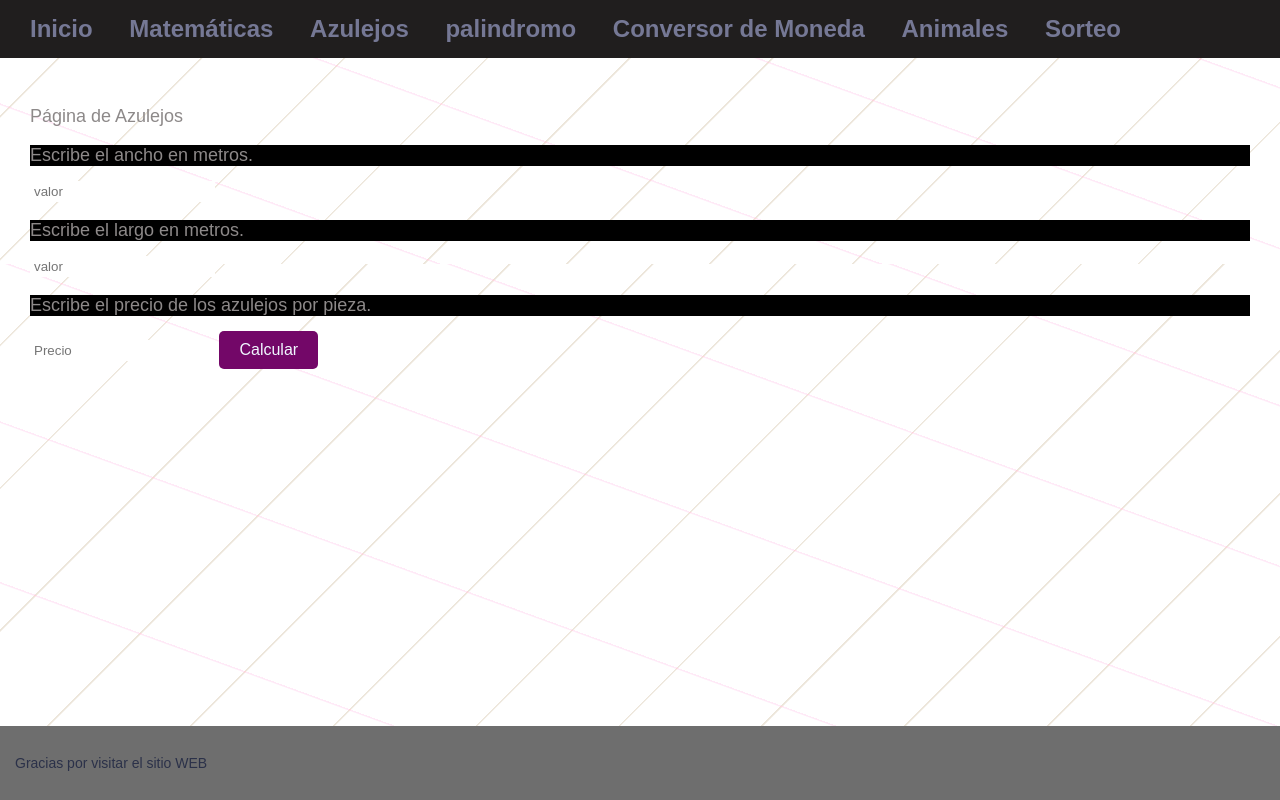
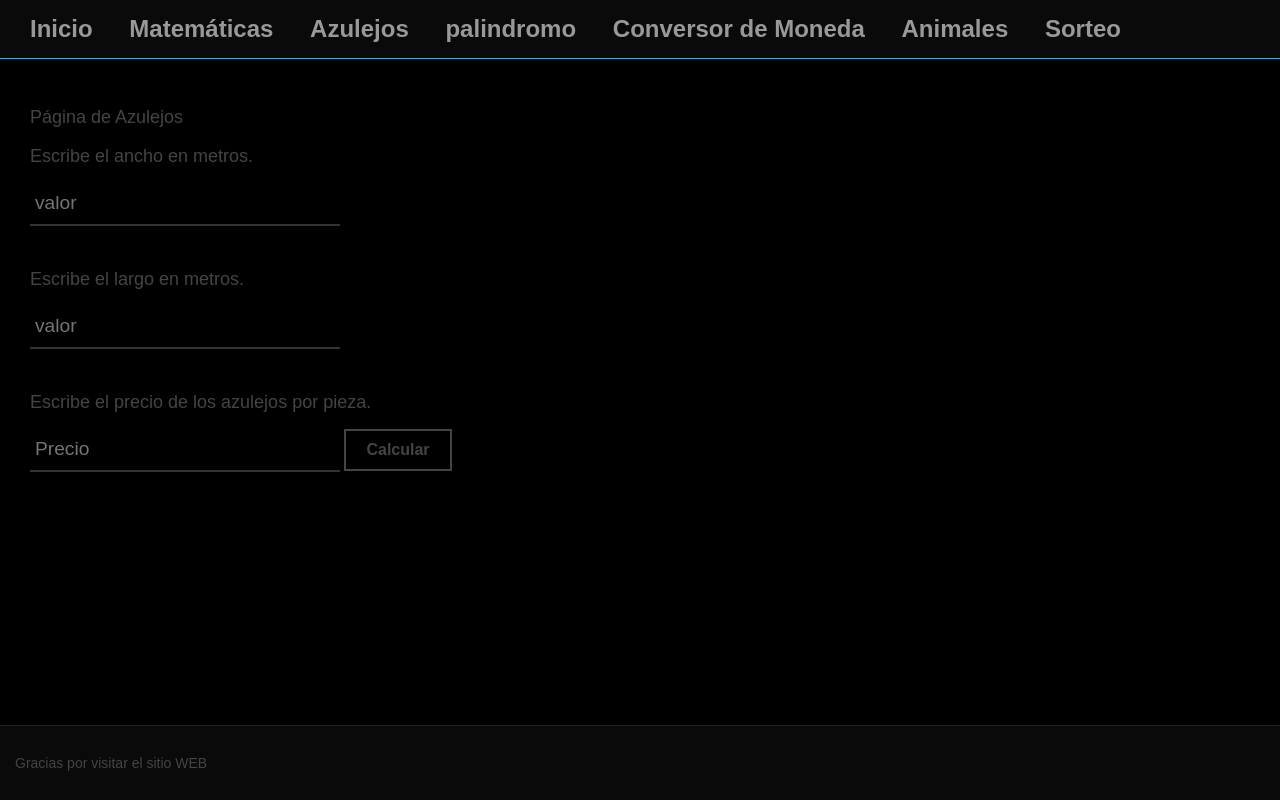
Before and after one commit to migna27/elote, a Flask app: page /azulejo in a window 1280 px wide. Run offline with Flask 3, Linux system fonts and the light colour scheme.

Commit message:
cambio de estilo a negro con azul

```diff
--- a/static/js/script.js
+++ b/static/js/script.js
@@ -23,3 +23,50 @@
     document.documentElement.style.setProperty('--mouse-x', e.clientX + 'px');
     document.documentElement.style.setProperty('--mouse-y', e.clientY + 'px');
 });
+
+// --- INICIA CÓDIGO DE LLUVIA DE FIGURAS ---
+
+// Espera a que el DOM esté cargado
+document.addEventListener("DOMContentLoaded", function() {
+
+    // ... (tu código de btnOK y mousemove se queda como está) ...
+
+    const container = document.querySelector(".figure-rain-container");
+
+    function createFigure() {
+        if (!container) return; // No hacer nada si el contenedor no existe
+
+        const figure = document.createElement("div");
+        figure.classList.add("figure-item");
+
+        // Decidir aleatoriamente si es un círculo o un cuadrado
+        if (Math.random() > 0.5) {
+            figure.classList.add("square");
+        }
+
+        // 1. Posición horizontal aleatoria
+        figure.style.left = Math.random() * 100 + "vw";
+
+        // 2. Duración de caída aleatoria (entre 4 y 8 segundos)
+        const duration = Math.random() * 4 + 4;
+        figure.style.animationDuration = duration + "s";
+
+        // 3. Retraso aleatorio (para que no empiecen todas juntas)
+        figure.style.animationDelay = Math.random() * 3 + "s";
+
+        container.appendChild(figure);
+
+        // 4. Borrar la figura cuando termine su animación
+        setTimeout(() => {
+            figure.remove();
+        }, (duration + 3) * 1000); // (duración + retraso max) * 1000
+    }
+
+    // Crear 40 figuras para empezar
+    for(let i = 0; i < 40; i++) {
+        createFigure();
+    }
+
+    // Crear una nueva figura cada 300ms
+    setInterval(createFigure, 300);
+});
--- a/static/styles/styles.css
+++ b/static/styles/styles.css
@@ -1,7 +1,9 @@
+
 html {
-    background-color: rgb(8, 8, 8);
+    background-color: #000;
 }
-html, body{
+
+html, body {
     height: 100%;
     margin: 0;
     padding: 0;
@@ -9,92 +11,191 @@
     display: flex;
     flex-direction: column;
 
-}
-html, body{
-    height: 100%;
-    margin: 0;
-    padding: 0;
-    font-family: Arial, sans-serif;
-    display: flex;
-    flex-direction: column;
-
-    background-color: transparent;
-
-    /* *
-     * Un gradiente radial que sigue al cursor (definido por las variables)
-     */
     background-image: radial-gradient(
         circle 400px at var(--mouse-x) var(--mouse-y),
-        /* Un brillo sutil usando el color de tu botón */
-        rgba(125, 128, 199, 0.3) 0%,
-        /* Se desvanece a transparente */
-        rgba(9, 81, 112, 0.674) 100%
+        rgba(0, 0, 128, 0.3) 0%,
+        rgba(0, 0, 128, 0.0) 100%
     );
     background-repeat: no-repeat;
+    background-color: #000;
     position: relative;
-    overflow-x: hidden; /* Evita barras de scroll extrañas */
-
-}
-header{
-    background-color: #201e1e;
-    text-align:left;
-    padding:15px;
-    font-size: x-large;
-    size: 4cm;
-
+    overflow-x: hidden;
 }
 
-header a{
-    color: #757895;
-    /* el primer valor aplica para top bottom, y el segundo para left right */
+/* 2. HEADER Y FOOTER */
+header {
+
+    background-color: #0a0a0a; /* Casi negro */
+    text-align: left;
+    padding: 15px;
+    font-size: x-large;
+    border-bottom: 1px solid #00BFFF;
+}
+
+footer {
+
+    background-color: #0a0a0a;
+    padding: 15px;
+    font-size: 14px;
+    color: #444; /* Texto gris muy oscuro */
+    text-align: left;
+    border-top: 1px solid #222; /* Borde gris muy oscuro */
+}
+
+/* 3. ENLACES DEL HEADER */
+header a {
+
+    color: #999; /* Gris claro (no blanco) */
     margin: 15px;
     font-weight: bold;
+    position: relative;
+    text-decoration: none;
+    transition: color 0.3s ease, text-shadow 0.3s ease;
 }
 
-main{
+header a::after {
+    content: '';
+    position: absolute;
+    width: 100%;
+    transform: scaleX(0);
+    height: 2px;
+    bottom: -5px;
+    left: 0;
+    background-color: #00BFFF;
+    transform-origin: center;
+    transition: transform 0.3s ease;
+}
+
+header a:hover {
+    color: #00BFFF; /* Se ilumina a Azul */
+    text-shadow: 0 0 10px rgba(0, 191, 255, 0.7);
+}
+
+/* 4. CONTENIDO PRINCIPAL (MAIN) Y TEXTO */
+main {
     flex: 1;
     padding: 30px;
     text-align: left;
+    animation: content-fade-in 0.6s ease-out forwards;
 }
 
-main p{
-    color: rgb(141, 137, 137);
-    font-size: 18px;
-    margin-bottom: 15px;
+/* Párrafos y etiquetas */
+main p,
+main label {
+
+  color: #444; /* Gris muy oscuro */
+  font-size: 18px;
+  margin-bottom: 15px;
+  text-shadow: none;
+  transition: color 0.3s ease;
 }
 
-.input-welcome{
-padding: 10px;
-width: 200px;
-margin-bottom: 20px;
+main p:hover,
+main label:hover {
+  color: #777; /* Se ilumina a gris medio */
 }
 
-.button-ok {
-  padding: 10px 20px;
-  background-color: #730768;
-  color: aliceblue;
-  cursor: pointer;
-  border: none;
-  border-radius: 5px;
-  font-size: 16px;
+/* Títulos H1 */
+main h1 {
+
+  color: #555;
+  font-size: 2.5em;
+  animation: none; /* Sin animación de brillo */
 }
 
-footer{
-    background-color: #6e6e6e;
-    padding: 15px;
-    font-size: 14px;
-    color: #2b3149;
+/* 5. INPUTS (CAMPOS DE TEXTO) */
+.input-welcome,
+.input-value1,
+.input-value2,
+.input-value3 {
+
+  width: 300px;
+  font-size: 1.2em;
+  padding: 10px 5px;
+  margin-bottom: 25px;
+  background: transparent;
+  border: none;
+  outline: none;
+  border-bottom: 2px solid #333; /* Línea base muy oscura */
+  color: #444; /* Texto oscuro */
+  transition: border-color 0.3s ease, color 0.3s ease, box-shadow 0.3s ease;
+}
+
+/* Hover (cuando no está seleccionado) */
+.input-welcome:not(:focus):hover,
+.input-value1:not(:focus):hover,
+.input-value2:not(:focus):hover,
+.input-value3:not(:focus):hover {
+  border-color: #00BFFF; /* Se ilumina a Azul */
+}
+
+/* Focus (seleccionado) - MANTIENE EL BRILLO */
+.input-welcome:focus,
+.input-value1:focus,
+.input-value2:focus,
+.input-value3:focus {
+  color: #CCE5FF; /* Texto azulado claro */
+  border-color: #00BFFF; /* Borde se mantiene Azul */
+  outline: none;
+  /* Aplicamos la animación de "brillo" (box-shadow) */
+  animation: blue-input-glow 2s ease-in-out infinite;
+}
+
+/* 6. BOTONES */
+.button-ok {
+  /* (NO PERMITIDO) Botón oscuro por defecto */
+  padding: 10px 20px;
+  font-size: 16px;
+  font-weight: bold;
+  cursor: pointer;
+  border-radius: 0;
+
+  background-color: transparent;
+  border: 2px solid #444; /* Borde gris oscuro */
+  color: #444; /* Texto gris oscuro */
+
+  transition: all 0.2s ease;
+  animation: none; /* Sin pulso por defecto */
+}
+
+.button-ok:hover {
+  /* Se ilumina a Azul al interactuar */
+  background-color: #00BFFF;
+  color: #000; /* Texto negro */
+  transform: translateY(-2px);
+  border-color: #00BFFF;
+  box-shadow: 0 0 20px rgba(0, 191, 255, 0.7);
+}
+
+/* 7. TABLAS (como en animals.html) */
+table, th, td {
+    /* (NO PERMITIDO) Bordes oscuros */
+    border: 1px solid #333;
+    border-collapse: collapse;
+    padding: 10px;
     text-align: left;
 }
 
-table, th, td {
-    border: 3px solid black;
-    border-collapse: collapse;
-    padding: 10px;
-    text-align: left;
-    text-decoration-color: aqua;
+.table > thead {
+    background-color: #0a0a0a;
+    border-bottom: 2px solid #333;
+    color: #666; /* Texto de cabecera oscuro */
 }
 
+/* Filas de la tabla */
+.table > tbody > tr {
+    transition: background-color 0.3s ease, color 0.3s ease;
+    color: #444; /* Texto oscuro */
+    background-color: transparent;
+}
+.table > tbody > tr:hover {
+    /* Iluminación sutil al interactuar */
+    background-color: rgba(0, 191, 255, 0.1);
+    color: #777;
+    cursor: default;
+}
+
+/* (Estilos de .table... de Bootstrap se quedan) */
 .table {
   --bs-table-color-type: initial;
   --bs-table-bg-type: initial;
@@ -132,365 +233,99 @@
 .table > thead {
   vertical-align: bottom;
 }
-.table-group-divider {
-  border-top: calc(var(--bs-border-width) * 2) solid currentcolor;
+/* ... */
+.table-dark {
+  /* Esto sobreescribe el .table-dark de animals.html */
+  --bs-table-color: #666;
+  --bs-table-bg: #0a0a0a;
+  --bs-table-border-color: #333;
 }
-.caption-top {
-  caption-side: top;
-}
-.table-sm > :not(caption) > * > * {
-  padding: 0.25rem 0.25rem;
-}
-.table-bordered > :not(caption) > * {
-  border-width: var(--bs-border-width) 0;
-}
-.table-bordered > :not(caption) > * > * {
-  border-width: 0 var(--bs-border-width);
-}
-.table-borderless > :not(caption) > * > * {
-  border-bottom-width: 0;
-}
-.table-borderless > :not(:first-child) {
-  border-top-width: 0;
-}
-.table-striped > tbody > tr:nth-of-type(odd) > * {
-  --bs-table-color-type: var(--bs-table-striped-color);
-  --bs-table-bg-type: var(--bs-table-striped-bg);
-}
-.table-striped-columns > :not(caption) > tr > :nth-child(2n) {
-  --bs-table-color-type: var(--bs-table-striped-color);
-  --bs-table-bg-type: var(--bs-table-striped-bg);
-}
-.table-active {
-  --bs-table-color-state: var(--bs-table-active-color);
-  --bs-table-bg-state: var(--bs-table-active-bg);
-}
-.table-hover > tbody > tr:hover > * {
-  --bs-table-color-state: var(--bs-table-hover-color);
-  --bs-table-bg-state: var(--bs-table-hover-bg);
-}
-.table-primary {
-  --bs-table-color: #000;
-  --bs-table-bg: #cfe2ff;
-  --bs-table-border-color: #a6b5cc;
-  --bs-table-striped-bg: #c5d7f2;
-  --bs-table-striped-color: #000;
-  --bs-table-active-bg: #bacbe6;
-  --bs-table-active-color: #000;
-  --bs-table-hover-bg: #bfd1ec;
-  --bs-table-hover-color: #000;
-  color: var(--bs-table-color);
-  border-color: var(--bs-table-border-color);
-}
-.table-secondary {
-  --bs-table-color: #000;
-  --bs-table-bg: #e2e3e5;
-  --bs-table-border-color: #b5b6b7;
-  --bs-table-striped-bg: #d7d8da;
-  --bs-table-striped-color: #000;
-  --bs-table-active-bg: #cbccce;
-  --bs-table-active-color: #000;
-  --bs-table-hover-bg: #d1d2d4;
-  --bs-table-hover-color: #000;
-  color: var(--bs-table-color);
-  border-color: var(--bs-table-border-color);
-}
-.table-success {
-  --bs-table-color: #000;
-  --bs-table-bg: #d1e7dd;
-  --bs-table-border-color: #a7b9b1;
-  --bs-table-striped-bg: #c7dbd2;
-  --bs-table-striped-color: #000;
-  --bs-table-active-bg: #bcd0c7;
-  --bs-table-active-color: #000;
-  --bs-table-hover-bg: #c1d6cc;
-  --bs-table-hover-color: #000;
-  color: var(--bs-table-color);
-  border-color: var(--bs-table-border-color);
-}
-.table-info {
-  --bs-table-color: #000;
-  --bs-table-bg: #cff4fc;
-  --bs-table-border-color: #a6c3ca;
-  --bs-table-striped-bg: #c5e8ef;
-  --bs-table-striped-color: #000;
-  --bs-table-active-bg: #badce3;
-  --bs-table-active-color: #000;
-  --bs-table-hover-bg: #bfe2e9;
-  --bs-table-hover-color: #000;
-  color: var(--bs-table-color);
-  border-color: var(--bs-table-border-color);
-}
-.table-warning {
-  --bs-table-color: #000;
-  --bs-table-bg: #fff3cd;
-  --bs-table-border-color: #ccc2a4;
-  --bs-table-striped-bg: #f2e7c3;
-  --bs-table-striped-color: #000;
-  --bs-table-active-bg: #e6dbb9;
-  --bs-table-active-color: #000;
-  --bs-table-hover-bg: #ece1be;
-  --bs-table-hover-color: #000;
-  color: var(--bs-table-color);
-  border-color: var(--bs-table-border-color);
-}
-.table-danger {
-  --bs-table-color: #000;
-  --bs-table-bg: #f8d7da;
-  --bs-table-border-color: #c6acae;
-  --bs-table-striped-bg: #eccccf;
-  --bs-table-striped-color: #000;
-  --bs-table-active-bg: #dfc2c4;
-  --bs-table-active-color: #000;
-  --bs-table-hover-bg: #e5c7ca;
-  --bs-table-hover-color: #000;
-  color: var(--bs-table-color);
-  border-color: var(--bs-table-border-color);
-}
-.table-light {
-  --bs-table-color: #000;
-  --bs-table-bg: #f8f9fa;
-  --bs-table-border-color: #c6c7c8;
-  --bs-table-striped-bg: #ecedee;
-  --bs-table-striped-color: #000;
-  --bs-table-active-bg: #dfe0e1;
-  --bs-table-active-color: #000;
-  --bs-table-hover-bg: #e5e6e7;
-  --bs-table-hover-color: #000;
-  color: var(--bs-table-color);
-  border-color: var(--bs-table-border-color);
-}
-.table-dark {
-  --bs-table-color: #fff;
-  --bs-table-bg: #212529;
-  --bs-table-border-color: #4d5154;
-  --bs-table-striped-bg: #2c3034;
-  --bs-table-striped-color: #fff;
-  --bs-table-active-bg: #373b3e;
-  --bs-table-active-color: #fff;
-  --bs-table-hover-bg: #323539;
-  --bs-table-hover-color: #fff;
-  color: var(--bs-table-color);
-  border-color: var(--bs-table-border-color);
-}
-.table-responsive {
-  overflow-x: auto;
-  -webkit-overflow-scrolling: touch;
-}
-@media (max-width: 575.98px) {
-  .table-responsive-sm {
-    overflow-x: auto;
-    -webkit-overflow-scrolling: touch;
+
+
+/* 8. LLUVIA DE FIGURAS (COLORES NUEVOS) */
+@keyframes fall {
+  /* (PERMITIDO) */
+  from {
+    transform: translateY(-20vh);
+    opacity: 1;
+  }
+  to {
+    transform: translateY(110vh);
+    opacity: 0;
   }
 }
-@media (max-width: 767.98px) {
-  .table-responsive-md {
-    overflow-x: auto;
-    -webkit-overflow-scrolling: touch;
-  }
-}
-@media (max-width: 991.98px) {
-  .table-responsive-lg {
-    overflow-x: auto;
-    -webkit-overflow-scrolling: touch;
-  }
-}
-@media (max-width: 1199.98px) {
-  .table-responsive-xl {
-    overflow-x: auto;
-    -webkit-overflow-scrolling: touch;
-  }
-}
-@media (max-width: 1399.98px) {
-  .table-responsive-xxl {
-    overflow-x: auto;
-    -webkit-overflow-scrolling: touch;
-  }
-}
-
-/* --- Efecto Hover para Botones --- */
-.button-ok {
-  /* ... tus estilos existentes ... */
-  /* Añadimos una transición para que el efecto sea suave */
-  transition: transform 0.2s ease, box-shadow 0.2s ease;
-}
-
-.button-ok:hover {
-  /* 1. Lo "elevamos" un poco */
-  transform: translateY(-3px);
-
-  /* 2. Le damos un "brillo" con el color de tu header */
-  box-shadow: 0px 5px 15px rgba(32, 30, 30, 0.7);
-
-  /* 3. Opcional: Aumentamos un poco el brillo del botón */
-  filter: brightness(1.1);
-}
-
-/* --- Efecto Hover para Enlaces del Header --- */
-header a {
-  /* ... tus estilos existentes ... */
-  /* Añadimos 'position: relative' para posicionar el subrayado */
-  position: relative;
-  /* Evita el subrayado por defecto */
-  text-decoration: none;
-  /* Transición para el color */
-  transition: color 0.3s ease;
-}
-
-/* Creamos el "pseudo-elemento" ::after que será nuestro subrayado */
-header a::after {
-  content: '';
-  position: absolute;
-  width: 100%;
-
-  /* Lo escalamos a 0 para que esté oculto */
-  transform: scaleX(0);
-
-  height: 2px;
-  bottom: -5px; /* Posición 5px debajo del enlace */
-  left: 0;
-
-  /* Usamos el color de tus enlaces */
-  background-color: #e8cce5;
-
-  /* Animación: se origina desde el centro */
-  transform-origin: center;
-  transition: transform 0.3s ease;
-}
-
-/* Cuando pasamos el cursor... */
-header a:hover {
-  /* Opcional: Cambia el color del texto ligeramente */
-  color: #fff;
-}
-
-/* ...hacemos que el subrayado (::after) escale a su tamaño normal */
-header a:hover::after {
-  transform: scaleX(1);
-}
-
-/* --- 1. Definimos la animación de "brillo de colores" --- */
-/* Usaremos los colores que ya tienes:
-   #730768 (botón) y #e8cce5 (enlaces) */
-@keyframes colorful-glow {
-  0% {
-    /* Inicia con el brillo de enlace */
-    box-shadow: 0 0 5px #e8cce5, 0 0 10px #e8cce5;
-  }
-  50% {
-    /* A la mitad, cambia al brillo del botón */
-    box-shadow: 0 0 8px #730768, 0 0 15px #730768;
-  }
-  100% {
-    /* Vuelve al brillo de enlace */
-    box-shadow: 0 0 5px #e8cce5, 0 0 10px #e8cce5;
-  }
-}
-
-/* --- 2. Preparamos los inputs para la animación --- */
-/* Agrupamos todas las clases de input que usas */
-.input-welcome,
-.input-value1,
-.input-value2,
-.input-value3 {
-  /* ... (tus estilos existentes como padding, width, etc.) ... */
-
-  /* Añadimos una transición para que el 'scale' sea suave */
-  transition: transform 0.2s ease-out, box-shadow 0.2s ease;
-
-  /* Un borde sutil para que se vea bien */
-  border: 2px solid transparent;
-}
-
-/* --- 3. Aplicamos los efectos en :focus --- */
-.input-welcome:focus,
-.input-value1:focus,
-.input-value2:focus,
-.input-value3:focus {
-
-  /* 1. Lo hacemos ligeramente más grande */
-  transform: scale(1.05);
-
-  /* 2. Aplicamos la animación de brillo */
-  animation-name: colorful-glow;
-  animation-duration: 2s; /* Duración de un ciclo */
-  animation-iteration-count: infinite; /* Que se repita siempre */
-  animation-timing-function: ease-in-out; /* Suaviza la animación */
-
-  /* Opcional: un borde fijo al estar seleccionado */
-  border-color: #e8cce5;
-
-  /* Quitamos el borde azul/negro que pone el navegador por defecto */
-  outline: none;
-}
-
-/* --- 1. Definimos la animación de "cascada" --- */
-/* Moverá la posición del fondo verticalmente */
-@keyframes waterfall-flow {
-  from {
-    /* Inicia en la posición 0 */
-    background-position: 0 0;
-  }
-  to {
-    /* Termina en 400px (un número arbitrario
-       para que la repetición sea fluida) */
-    background-position: 0 400px;
-  }
-}
-
-/* --- INICIA CÓDIGO COMPLETO DE CASCADA CON COLOR --- */
-
-/* 1. Animación de Cascada (la que ya tenías) */
-@keyframes waterfall-flow {
-  from {
-    background-position: 0 0;
-  }
-  to {
-    background-position: 0 400px;
-  }
-}
-
-/* 2. Animación de Ciclo de Color (esta es la nueva) */
-@keyframes color-cycle {
-  0% {
-    filter: hue-rotate(0deg);
-  }
-  100% {
-    filter: hue-rotate(360deg);
-  }
-}
-
-/* 3. Aplicación de AMBAS animaciones */
-body::before {
-  content: '';
+.figure-rain-container {
+  /* (PERMITIDO) */
   position: fixed;
   top: 0;
   left: 0;
   width: 100%;
   height: 100%;
   z-index: -1;
-
-  /* Los colores base (turquesa y azul) */
-  background-image:
-    repeating-linear-gradient(
-      20deg,
-      transparent 0px,
-      transparent 149px,
-      rgba(64, 224, 208, 0.2) 150px, /* Turquesa brillante */
-      rgba(64, 224, 208, 0.2) 151px
-    ),
-    repeating-linear-gradient(
-      -45deg,
-      transparent 0px,
-      transparent 99px,
-      rgba(125, 128, 199, 0.2) 100px, /* Azul/morado */
-      rgba(125, 128, 199, 0.2) 101px
-    );
-
-  /* Aquí se aplican las DOS animaciones */
-  animation:
-    waterfall-flow 10s linear infinite,
-    color-cycle 15s linear infinite;
+  overflow: hidden;
+}
+.figure-item {
+  /* (PERMITIDO) */
+  position: absolute;
+  top: -20px;
+  width: 15px;
+  height: 15px;
+  background-color: #00BFFF; /* Azul */
+  border-radius: 60%;
+  opacity: 0.8; /* Sutil */
+  animation-name: fall;
+  animation-timing-function: linear;
+  animation-iteration-count: infinite;
+}
+.figure-item.square {
+  /* (PERMITIDO) */
+  border-radius: 0;
+  background-color: rgba(0, 191, 255, 0.2); /* Azul más tenue */
+  width: 10px;
+  height: 10px;
 }
 
-/* --- TERMINA CÓDIGO COMPLETO DE CASCADA CON COLOR --- */
+/* 9. BARRA DE SCROLL (SCROLLBAR) */
+::-webkit-scrollbar {
+  /* (NO PERMITIDO) Oscuro */
+  width: 10px;
+  background-color: #0a0a0a;
+}
+::-webkit-scrollbar-thumb {
+  background-color: #222; /* Gris oscuro */
+  border-radius: 10px;
+  border: 2px solid #0a0a0a;
+}
+::-webkit-scrollbar-thumb:hover {
+  background-color: #444; /* Gris medio */
+}
+
+/* 10. ANIMACIONES KEYFRAMES (SOLO LAS NECESARIAS) */
+
+/* Animación de entrada */
+@keyframes content-fade-in {
+  from {
+    opacity: 0;
+    transform: translateY(15px);
+  }
+  to {
+    opacity: 1;
+    transform: translateY(0);
+  }
+}
+
+/* Brillo para Input (box-shadow) */
+@keyframes blue-input-glow {
+  /* (PERMITIDO) */
+  0% {
+    box-shadow: 0 4px 10px -5px rgba(0, 191, 255, 0.4);
+  }
+  50% {
+    box-shadow: 0 4px 20px -5px rgba(0, 191, 255, 0.8);
+  }
+  100% {
+    box-shadow: 0 4px 10px -5px rgba(0, 191, 255, 0.4);
+  }
+}
+
+/* --- FIN DEL ARCHIVO styles.css --- */
--- a/templates/header.html
+++ b/templates/header.html
@@ -15,8 +15,4 @@
         <a href="{{ url_for('sorteo') }}">Sorteo</a>
         </header>
 
-        <div class="interactive-background">
-            <div class="geo-shape"></div>
-            <div class="geo-shape"></div>
-            <div class="geo-shape"></div>
-            </div>
+        <div class="figure-rain-container"></div>
```
